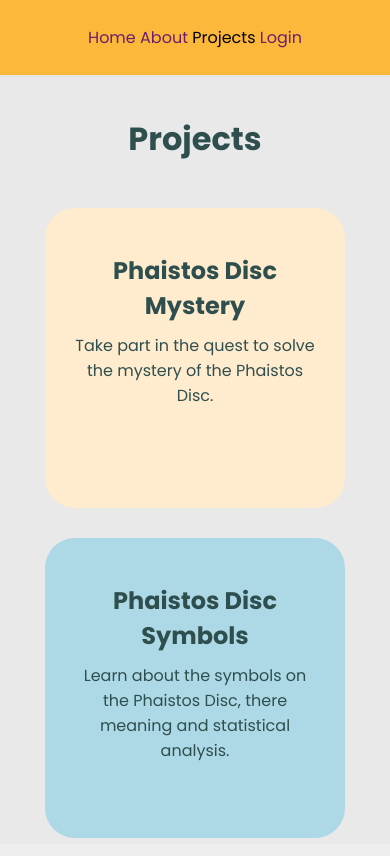
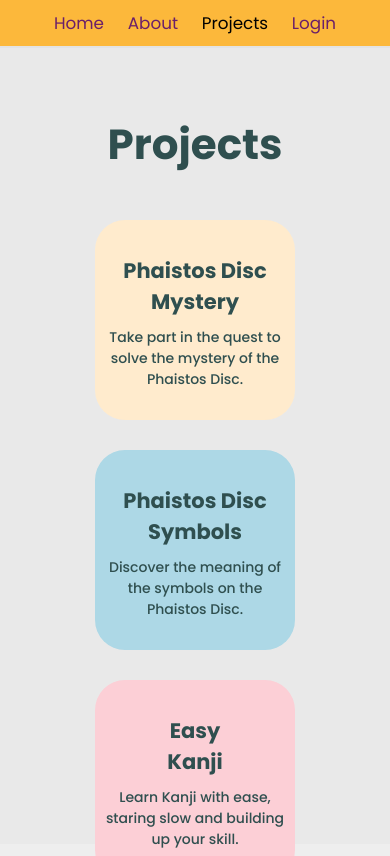
Before and after one commit to etomaszewskifqs/infinity-dev-webpage, a plain HTML site: page src/webpage/projects.html in a window 390 px wide. Shown: the top 856 px of the page. Drawn offline with Linux system fonts and the light colour scheme.

Commit message:
responsive styling

```diff
--- a/src/webpage/css/style.css
+++ b/src/webpage/css/style.css
@@ -26,7 +26,7 @@ nav {
     top: 0;
     width: 100%;
     max-width: 1444px;
-    padding: 25px;
+    padding: 20px;
     border-bottom: 2px solid #e3e3e3;
     background-color: rgb(252, 184, 59);
     z-index: 1000;
@@ -35,6 +35,7 @@ nav {
 nav a {
     text-decoration: none;
     color: rgb(106, 31, 106);
+    font-size: 1.2rem;
     margin: 0 20px;
 }
 
@@ -95,17 +96,19 @@ h1+p {
 
 .project-card {
     box-sizing: border-box;
-    width: 300px;
+    width: 250px;
     min-width: 200px;
-    height: 300px;
+    height: 250px;
     display: flex;
     flex-direction: column;
     margin: 0 20px;
-
-    padding: 20px 30px;
+    font-weight: 500;
+    color: #3e3e3e;
+    padding: 20px 20px;
     border-radius: 30px;
     margin-bottom: 30px;
     vertical-align: top;
+    transition: 150ms ease-in-out;
 
 }
 
@@ -120,9 +123,24 @@ h1+p {
 }
 
 .project-card:hover {
-    scale: 1.05;
-    transition: 150ms ease;
-    box-shadow: 0 0 10px 0 rgba(0, 0, 0, 0.1);
+    scale: 1.1;
+    box-shadow: 0 0 20px 0 rgba(0, 0, 0, 0.1);
+}
+
+.project-card>a:hover {
+    color: darkviolet;
+}
+
+.project-card:first-child:hover {
+   background-color: color-mix(in srgb, blanchedalmond 90%, orange);
+}
+
+.project-card:nth-child(2):hover {
+    background-color: color-mix(in srgb, lightblue 95%, blue);
+}
+
+.project-card:last-child:hover {
+    background-color: color-mix(in srgb, rgb(252, 207, 214) 90%, red);
 }
 
 .project-card:first-child {
@@ -140,13 +158,14 @@ h1+p {
 }
 
 form {
-    margin-top: 30px;
-
+    max-width: 400px;
+    margin: 30px auto;
 }
 
 input {
-    display: block;
-    margin: 0 auto;
+    display: inline-block;
+    width: 80%;
+    min-width: 200px;
     margin-bottom: 15px;
     font: inherit;
     border-radius: 30px;
@@ -154,11 +173,8 @@ input {
 
 input[type="text"],
 input[type="password"] {
-    width: 300px;
     padding: 5px 20px;
-    max-width: 400px;
-    min-width: 200px;
-    height: 50px;
+    height: 3rem;
     border: none;
     background-color: #d1d5e0;
 }
@@ -180,17 +196,25 @@ button[type="submit"]:hover {
 }
 
 @media screen and (max-width: 1024px) {
+    html {
+        font-size: 14px;
+    }
+
     nav {
         flex-direction: column;
         align-items: center;
+        padding: 10px;
     }
     nav a {
-        margin: 10px 0;
+        margin: 0 10px;
     }
     header {
         padding: 20px;
     }
-    h1 {
-        font-size: 2rem;
+    .project-card {
+        width: 200px;
+        height: 200px;
+        padding: 10px 10px;
     }
+
 }
--- a/src/webpage/projects.html
+++ b/src/webpage/projects.html
@@ -23,10 +23,10 @@
         </div>
         <div class="project-card">
             <h2>Phaistos Disc Symbols</h2>
-            <a href="https://infinity-dev.net/phaistos-disc-symbols">Learn about the symbols on the Phaistos Disc, there meaning and statistical analysis.</a>
+            <a href="https://infinity-dev.net/phaistos-disc-symbols">Discover the meaning of the symbols on the Phaistos Disc.</a>
         </div>
         <div class="project-card">
-            <h2>Easy Kanji</h2>
+            <h2>Easy <br> Kanji</h2>
             <a href="login.html">Learn Kanji with ease, staring slow and building up your skill.</a>
         </div>
     </div>
```
Also changed, not shown: src/webpage/index.html (+1 -1 lines).
